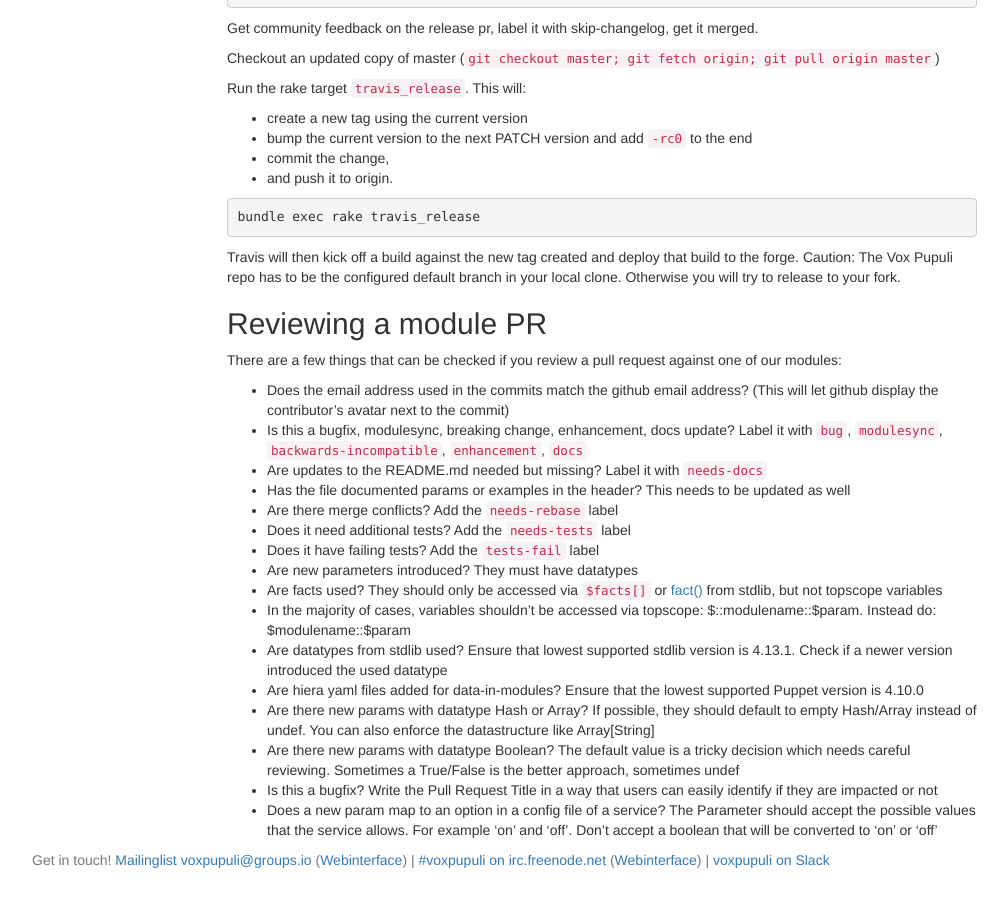
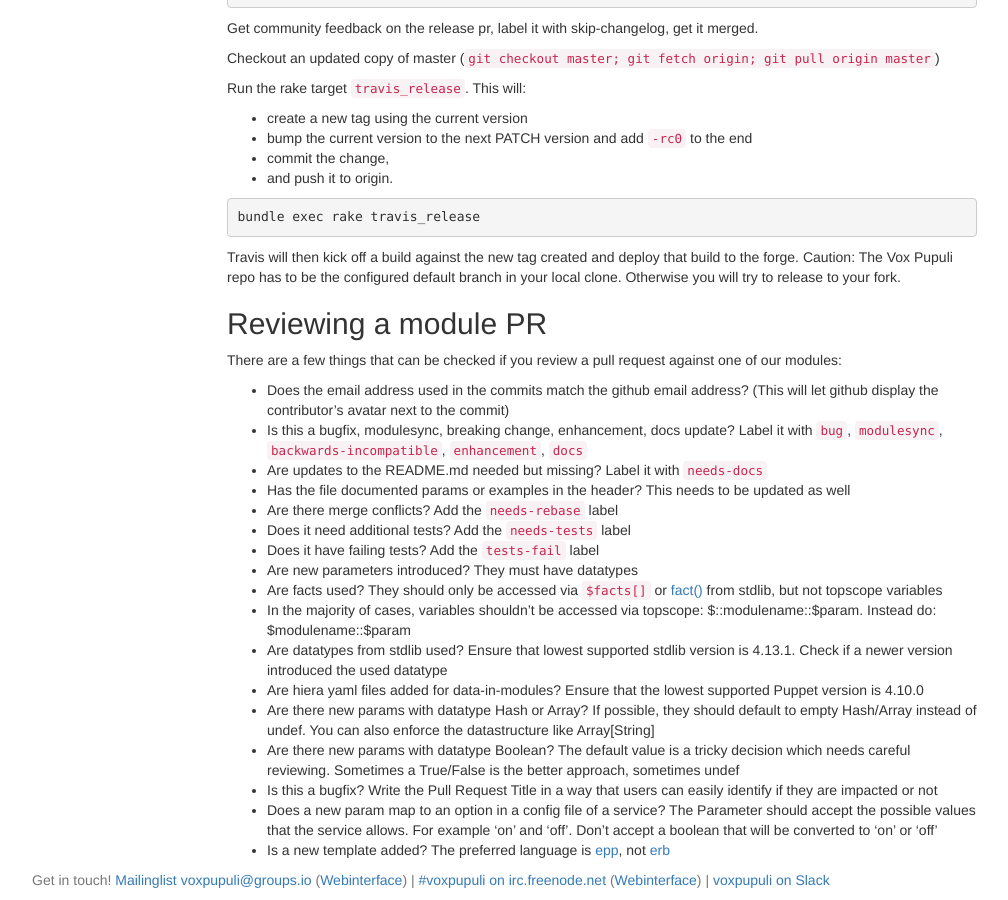
Before and after one commit to voxpupuli/voxpupuli.github.io, a Jekyll site: the page built from docs/index.md, in a window 1280 px wide and 900 px high, scrolled down 2285 px. Shown: the whole window, without its empty margins (38-1046 px from the left). Built offline with Jekyll 4.4.1, drawn with Linux system fonts in a browser that asks for light colours; nearby versions of some CDN libraries.

Commit message:
add a note about epp vs erb templates
again, this is the outcome of a discussion on the IRC. I would like to
get some feedback here.

```diff
--- a/docs/index.md
+++ b/docs/index.md
@@ -154,3 +154,4 @@ There are a few things that can be checked if you review a pull request against
 * Are there new params with datatype Boolean? The default value is a tricky decision which needs careful reviewing. Sometimes a True/False is the better approach, sometimes undef
 * Is this a bugfix? Write the Pull Request Title in a way that users can easily identify if they are impacted or not
 * Does a new param map to an option in a config file of a service? The Parameter should accept the possible values that the service allows. For example 'on' and 'off'. Don't accept a boolean that will be converted to 'on' or 'off'
+* Is a new template added? The preferred language is [epp](https://puppet.com/docs/puppet/latest/lang_template_epp.html), not [erb](https://puppet.com/docs/puppet/latest/lang_template_erb.html)
```
